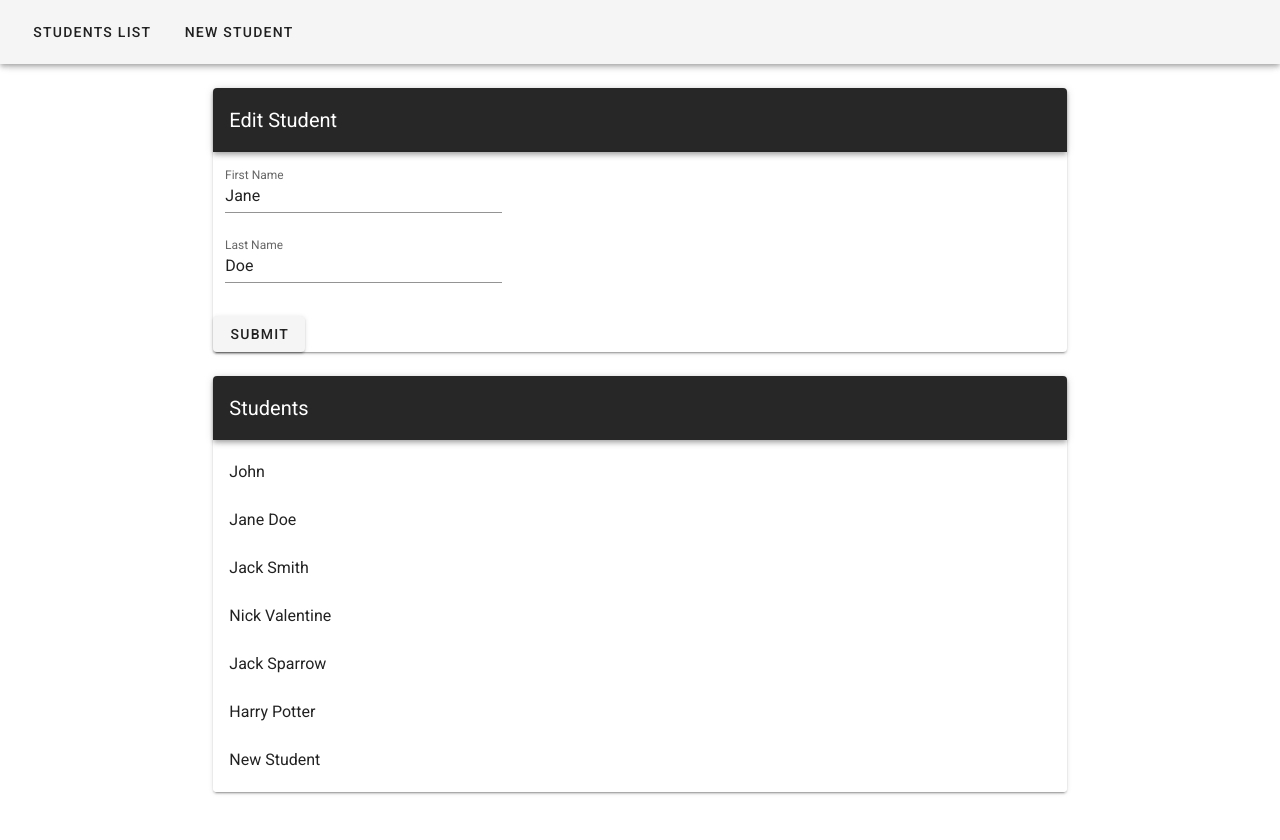
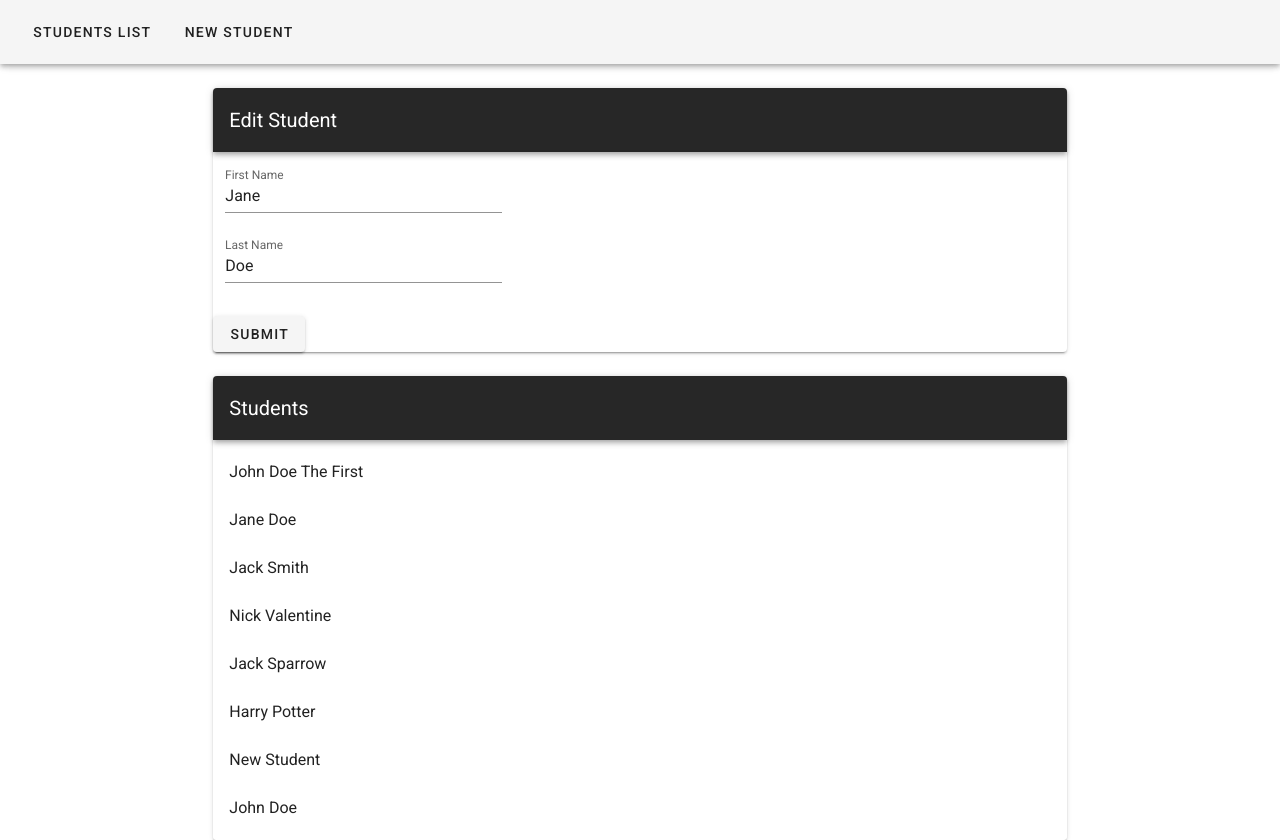
Before and after one commit to Dmitry-White/Vue.js-Playground, a Vue app in the folder vue-vuex/: page /EditStudent/1 in a window 1280 px wide. Before the commit the page ends 800 px from the top, so only its background shows below. Built offline with nearby package versions, Linux system fonts and the light colour scheme; data requests are answered from the project's data file.

Commit message:
Add vue.set to forcefully update the state

```diff
--- a/vue-vuex/db.json
+++ b/vue-vuex/db.json
@@ -2,7 +2,7 @@
   "students": [
     {
       "firstName": "John",
-      "lastName": "",
+      "lastName": "Doe The First",
       "id": 0
     },
     {
@@ -34,6 +34,11 @@
       "firstName": "New",
       "lastName": "Student",
       "id": 6
+    },
+    {
+      "firstName": "John",
+      "lastName": "Doe",
+      "id": 7
     }
   ]
 }
--- a/vue-vuex/src/components/EditStudent.vue
+++ b/vue-vuex/src/components/EditStudent.vue
@@ -15,7 +15,7 @@
           />
         </v-container>
 
-        <v-form v-if="isLoaded">
+        <v-form v-if="isLoaded" @submit.prevent="submit">
           <v-container>
             <v-layout>
               <v-flex xs12 md4>
@@ -34,7 +34,7 @@
               </v-flex>
             </v-layout>
           </v-container>
-          <v-btn @click="submit">submit</v-btn>
+          <v-btn type="submit">submit</v-btn>
         </v-form>
       </v-card>
     </v-flex>
@@ -65,7 +65,7 @@ export default {
   },
   methods: {
     async submit() {
-      const student = findStudent(this.$route.params.id);
+      const student = this.findStudent(this.$route.params.id);
       const payload = {
         firstName: this.firstName || student.firstName,
         lastName: this.lastName || student.lastName,
--- a/vue-vuex/src/plugins/store.js
+++ b/vue-vuex/src/plugins/store.js
@@ -22,6 +22,10 @@ const storeOptions = {
     },
     addStudent(state, student) {
       state.students.push(student);
+    },
+    updateStudent(state, student) {
+      const index = state.students.findIndex(s => s.id == student.id);
+      Vue.set(state.students, index, student);
     }
   },
   actions: {
@@ -37,10 +41,11 @@ const storeOptions = {
       commit('addStudent', student.data);
     },
     async editStudent({ commit }, {id , payload}) {
-      axios.put(`http://localhost:3000/students/${id}`, {
+      const student = await axios.put(`http://localhost:3000/students/${id}`, {
         firstName: payload.firstName,
         lastName: payload.lastName,
       });
+      commit('updateStudent', student.data);
     }
   },
   modules: {
```
